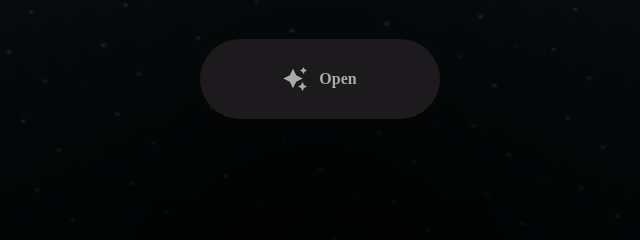
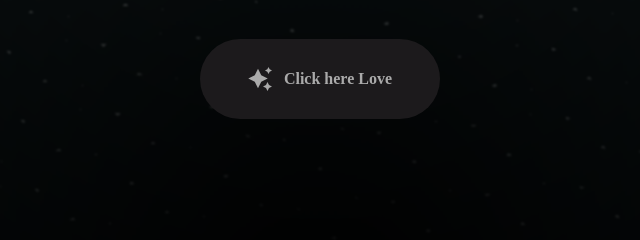
Before and after one commit to Fujibird/nina-flower, a plain HTML site: page index.html in a window 1280 px wide. Shown: the part 441-681 px from the top of the page, 320-960 px from the left. Drawn offline with Linux system fonts and the light colour scheme.

Commit message:
Update index.html

```diff
--- a/index.html
+++ b/index.html
@@ -26,7 +26,7 @@
         </path>
       </svg>
 
-      <span class="text">Open</span>
+      <span class="text">Click here Love</span>
     </a>
   </div>
 
```
